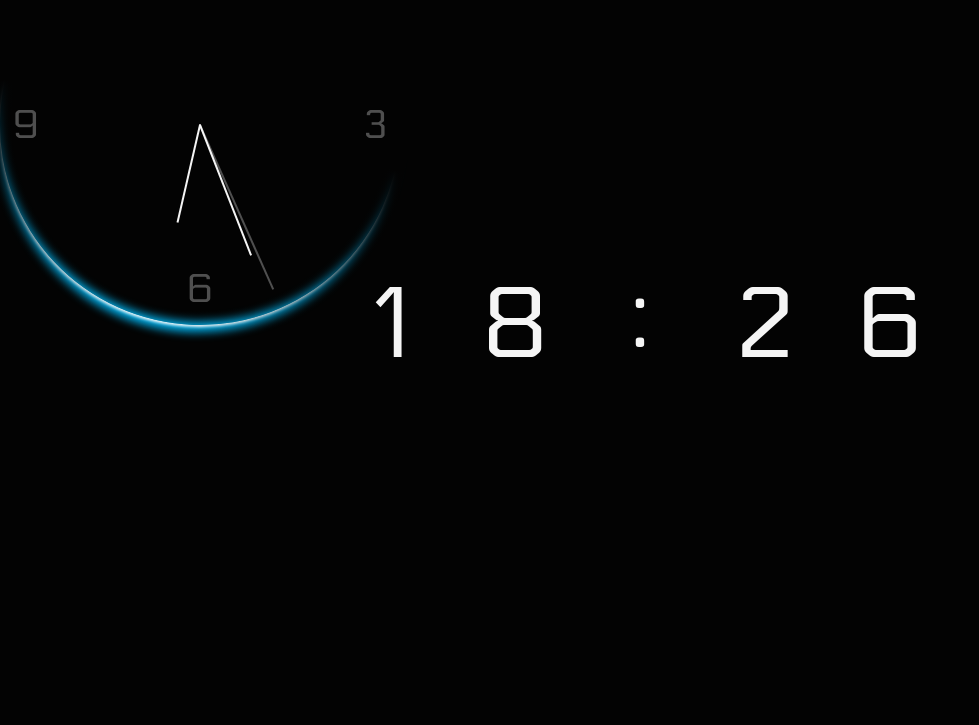
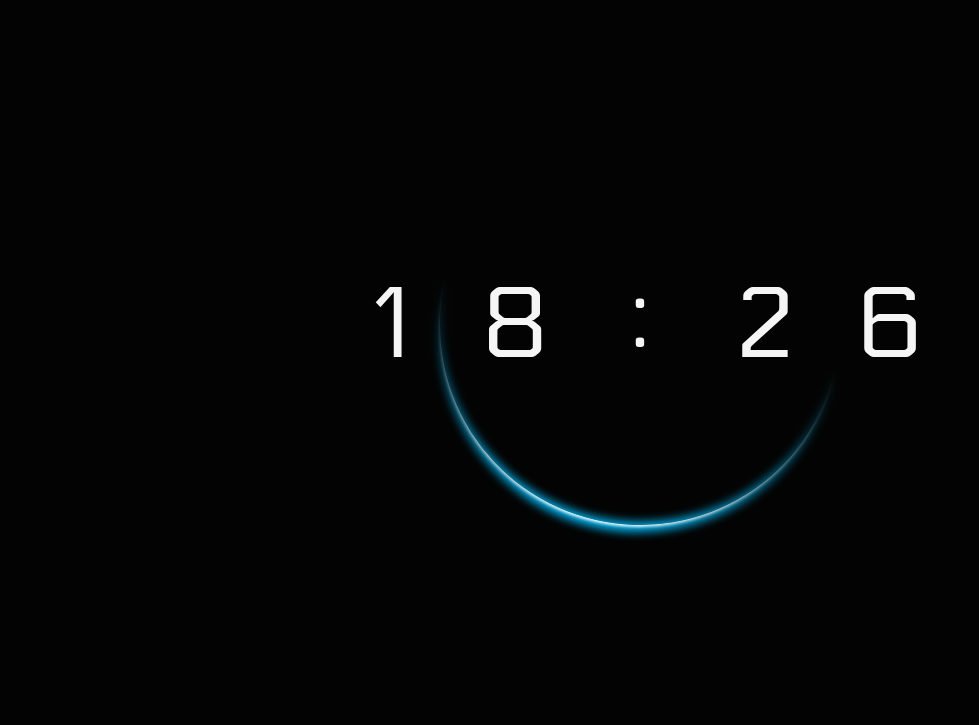
Before and after one commit to viGITory/clock, a website built with webpack: page src/pages/index.html in a window 1280 px wide. Shown: the part 75-800 px from the top of the page, without its empty margins (0-979 px from the left). Built offline with nearby package versions, Linux system fonts and the light colour scheme.

Commit message:
feat: add clock switch/styles fixes

```diff
--- a/src/components/clock/clock-analog.scss
+++ b/src/components/clock/clock-analog.scss
@@ -5,51 +5,12 @@
 
   color: rgba(255, 255, 255, .3);
 
-  &::after {
-    width: 2px;
-    height: 2px;
+  cursor: pointer;
+  transition: opacity .5s;
 
-    background-color: #f5f5f5;
-  }
-
-  &::after,
-  &__circle {
-    border-radius: 50%;
-  }
-
-  &,
-  &__circle {
-    position: relative;
-  }
-
-  &__circle {
-    height: 100%;
-
-    box-shadow: inset 0 -3px 10px #00bfff, 0 2px 3px #fff, 0 7px 10px #00bfff;
-    transition: transform .2s;
-
-    &::before {
-      width: 105%;
-      height: 105%;
-
-      background-image: linear-gradient(to bottom, #030303 50%, transparent);
-    }
-  }
-
-  &::after,
-  &__circle::before,
   &__num,
   &__arrow {
     position: absolute;
-  }
-
-  &::after,
-  &__circle::before {
-    top: 50%;
-    left: 50%;
-
-    content: "";
-    transform: translate(-50%, -50%);
   }
 
   &__num {
--- a/src/components/clock/clock-digital.scss
+++ b/src/components/clock/clock-digital.scss
@@ -8,6 +8,8 @@
   font-size: 100px;
   text-align: center;
 
+  cursor: pointer;
+  transition: opacity .5s;
   transform: translate(-50%, -50%);
 
   &__num {
--- /dev/null
+++ b/src/components/clock/clock.scss
@@ -0,0 +1,30 @@
+.clock {
+  position: relative;
+
+  &__circle {
+    width: 100%;
+    height: 100%;
+
+    border-radius: 50%;
+    box-shadow: inset 0 -3px 10px #00bfff, 0 2px 3px #fff, 0 7px 10px #00bfff;
+
+    transition: transform .5s;
+
+    &,
+    &::before {
+      position: absolute;
+    }
+
+    &::before {
+      top: 50%;
+      left: 50%;
+      width: 105%;
+      height: 105%;
+
+      content: "";
+      background-image: linear-gradient(to bottom, #030303 50%, transparent);
+
+      transform: translate(-50%, -50%);
+    }
+  }
+}
--- a/src/components/clock/clock.ts
+++ b/src/components/clock/clock.ts
@@ -1,11 +1,11 @@
 export default class Clock {
   container: HTMLDivElement;
+  clockCircle!: HTMLDivElement;
   clockDigital!: HTMLDivElement;
   clockAnalog!: HTMLDivElement;
   hoursArrow!: HTMLDivElement;
   minutesArrow!: HTMLDivElement;
   secondsArrow!: HTMLDivElement;
-  clockCircle!: HTMLDivElement;
 
   constructor() {
     this.container = document.createElement('div') as HTMLDivElement;
@@ -14,9 +14,9 @@ export default class Clock {
 
   public render = (): HTMLDivElement => {
     this.container.innerHTML = `
+      <div class="clock__circle"></div>
       <div class="clock-digital"></div>
-      <div class="clock-analog">
-        <div class="clock-analog__circle"></div>
+      <div class="clock-analog hide">
         <div class="clock-analog__num clock-analog__num--12">12</div>
         <div class="clock-analog__num clock-analog__num--3">3</div>
         <div class="clock-analog__num clock-analog__num--6">6</div>
@@ -31,14 +31,14 @@ export default class Clock {
   };
 
   private getElements = (): void => {
+    this.clockCircle = this.container.querySelector(
+      '.clock__circle'
+    ) as HTMLDivElement;
     this.clockDigital = this.container.querySelector(
       '.clock-digital'
     ) as HTMLDivElement;
     this.clockAnalog = this.container.querySelector(
       '.clock-analog'
-    ) as HTMLDivElement;
-    this.clockCircle = this.container.querySelector(
-      '.clock-analog__circle'
     ) as HTMLDivElement;
     this.hoursArrow = this.container.querySelector(
       '.clock-analog__arrow--hour'
@@ -58,14 +58,12 @@ export default class Clock {
     let seconds: number | string = date.getSeconds();
 
     const secondsDegrees = (seconds / 60) * 360 + 90;
+    const minsDegrees = (minutes / 60) * 360 + (seconds / 60) * 6 + 90;
+    const hourDegrees = (hours / 12) * 360 + (minutes / 60) * 30 + 90;
+
     this.secondsArrow.style.transform = `rotate(${secondsDegrees}deg)`;
-
-    const minsDegrees = (minutes / 60) * 360 + (seconds / 60) * 6 + 90;
     this.minutesArrow.style.transform = `rotate(${minsDegrees}deg)`;
-
-    const hourDegrees = (hours / 12) * 360 + (minutes / 60) * 30 + 90;
     this.hoursArrow.style.transform = `rotate(${hourDegrees}deg)`;
-
     this.clockCircle.style.transform = `rotate(${hourDegrees + 90}deg)`;
 
     if (hours < 10) hours = `0${hours}`;
@@ -83,8 +81,24 @@ export default class Clock {
     setTimeout(() => this.setTime(), 1000);
   };
 
+  private hideClock = (): void => {
+    this.clockDigital.classList.toggle('hide');
+    this.clockAnalog.classList.toggle('hide');
+  };
+
+  private addListeners = (): void => {
+    this.clockDigital.addEventListener('click', () => {
+      this.hideClock();
+    });
+
+    this.clockAnalog.addEventListener('click', () => {
+      this.hideClock();
+    });
+  };
+
   public init = (): void => {
     this.getElements();
     this.setTime();
+    this.addListeners();
   };
 }
--- a/src/components/page/page.scss
+++ b/src/components/page/page.scss
@@ -1,4 +1,8 @@
 .page {
+  display: flex;
+  align-items: center;
+  justify-content: center;
+  height: 100vh;
   margin: 0;
 
   font-family: Electrolize, sans-serif;
--- a/src/styles/style.scss
+++ b/src/styles/style.scss
@@ -1,5 +1,10 @@
 @import "./fonts";
 
 @import "../components/page/page";
+@import "../components/clock/clock";
 @import "../components/clock/clock-digital";
 @import "../components/clock/clock-analog";
+
+.hide {
+  opacity: 0;
+}
```
